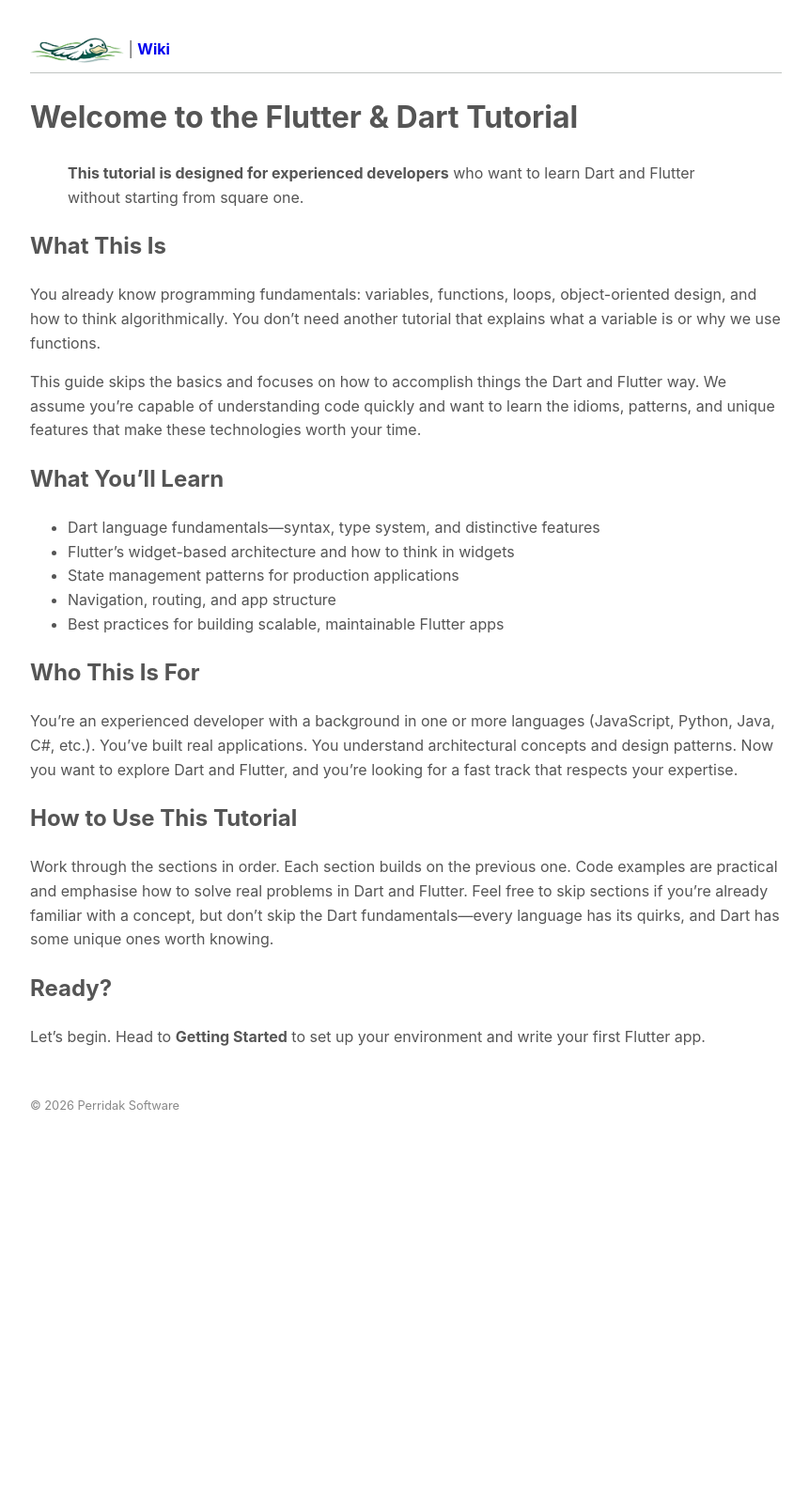
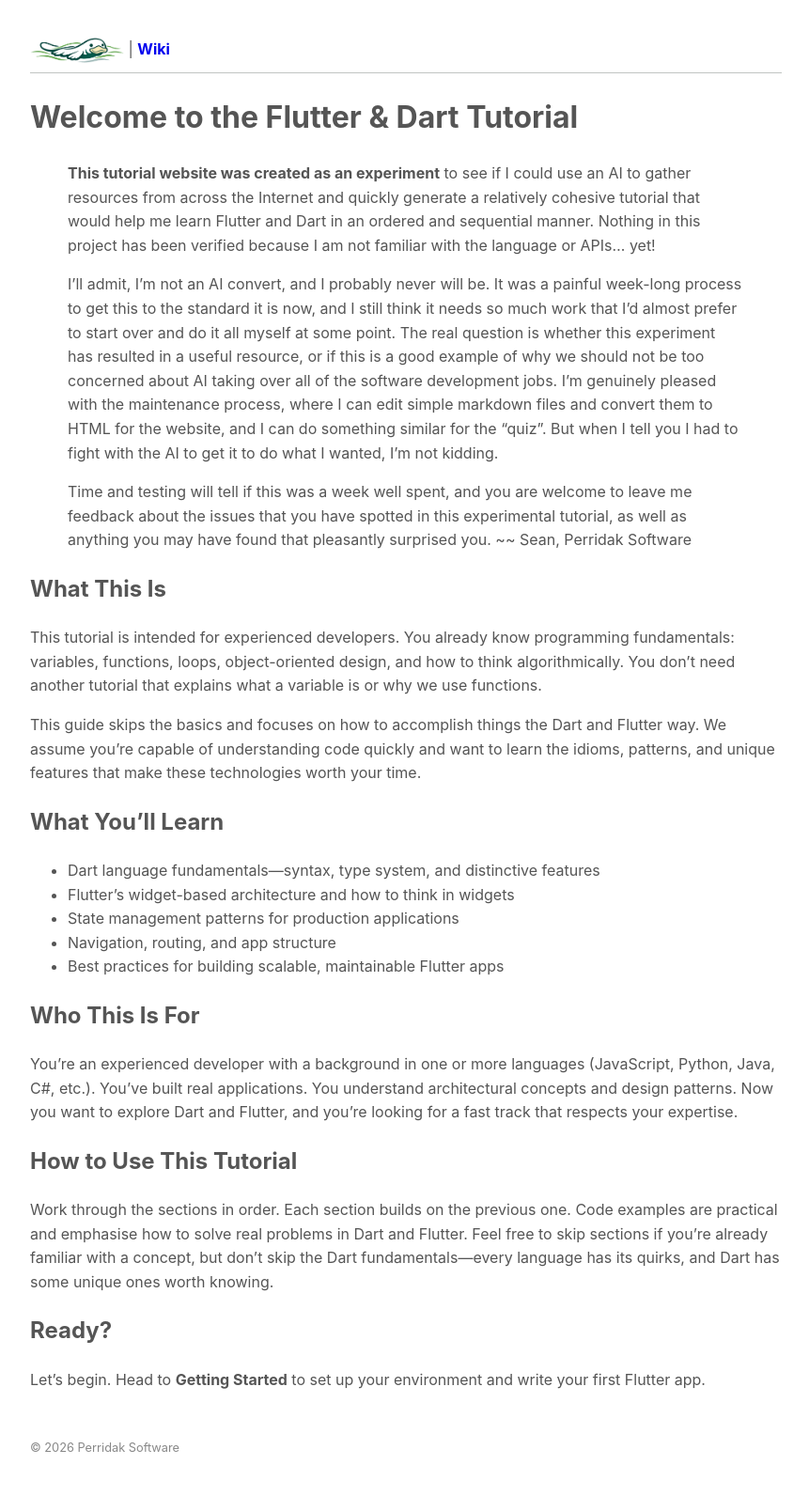
Before and after one commit to Perridak/perridaksoftware.github.io, a Jekyll site: the page built from MadeUsingAi/Flutter+DartTutorial/01-Welcome.md, in a window 1280 px wide. Shown: the whole page at 94% size, without its empty margins (208-1069 px from the left). Built offline with Jekyll 4.4.1, drawn with Linux system fonts in a browser that asks for light colours; our own code applies the rules of GitHub Pages for plain Markdown files; before the commit the page ends 1227 px from its top, so only the background shows below that.

Commit message:
minor updates

```diff
--- a/MadeUsingAi/Flutter+DartTutorial/01-Welcome.md
+++ b/MadeUsingAi/Flutter+DartTutorial/01-Welcome.md
@@ -1,10 +1,15 @@
 # Welcome to the Flutter & Dart Tutorial
 
-> **This tutorial is designed for experienced developers** who want to learn Dart and Flutter without starting from square one.
+> **This tutorial website was created as an experiment** to see if I could use an AI to gather resources from across the Internet and quickly generate a relatively cohesive tutorial that would help me learn Flutter and Dart in an ordered and sequential manner.  Nothing in this project has been verified because I am not familiar with the language or APIs... yet!
+>
+> I'll admit, I'm not an AI convert, and I probably never will be.  It was a painful week-long process to get this to the standard it is now, and I still think it needs so much work that I'd almost prefer to start over and do it all myself at some point. The real question is whether this experiment has resulted in a useful resource, or if this is a good example of why we should not be too concerned about AI taking over all of the software development jobs. I'm genuinely pleased with the maintenance process, where I can edit simple markdown files and convert them to HTML for the website, and I can do something similar for the "quiz". But when I tell you I had to fight with the AI to get it to do what I wanted, I'm not kidding.
+>
+> Time and testing will tell if this was a week well spent, and you are welcome to leave me feedback about the issues that you have spotted in this experimental tutorial, as well as anything you may have found that pleasantly surprised you.
+> ~~ Sean, Perridak Software
 
 ## What This Is
 
-You already know programming fundamentals: variables, functions, loops, object-oriented design, and how to think algorithmically. You don't need another tutorial that explains what a variable is or why we use functions.
+This tutorial is intended for experienced developers. You already know programming fundamentals: variables, functions, loops, object-oriented design, and how to think algorithmically. You don't need another tutorial that explains what a variable is or why we use functions.
 
 This guide skips the basics and focuses on how to accomplish things the Dart and Flutter way. We assume you're capable of understanding code quickly and want to learn the idioms, patterns, and unique features that make these technologies worth your time.
 
```
